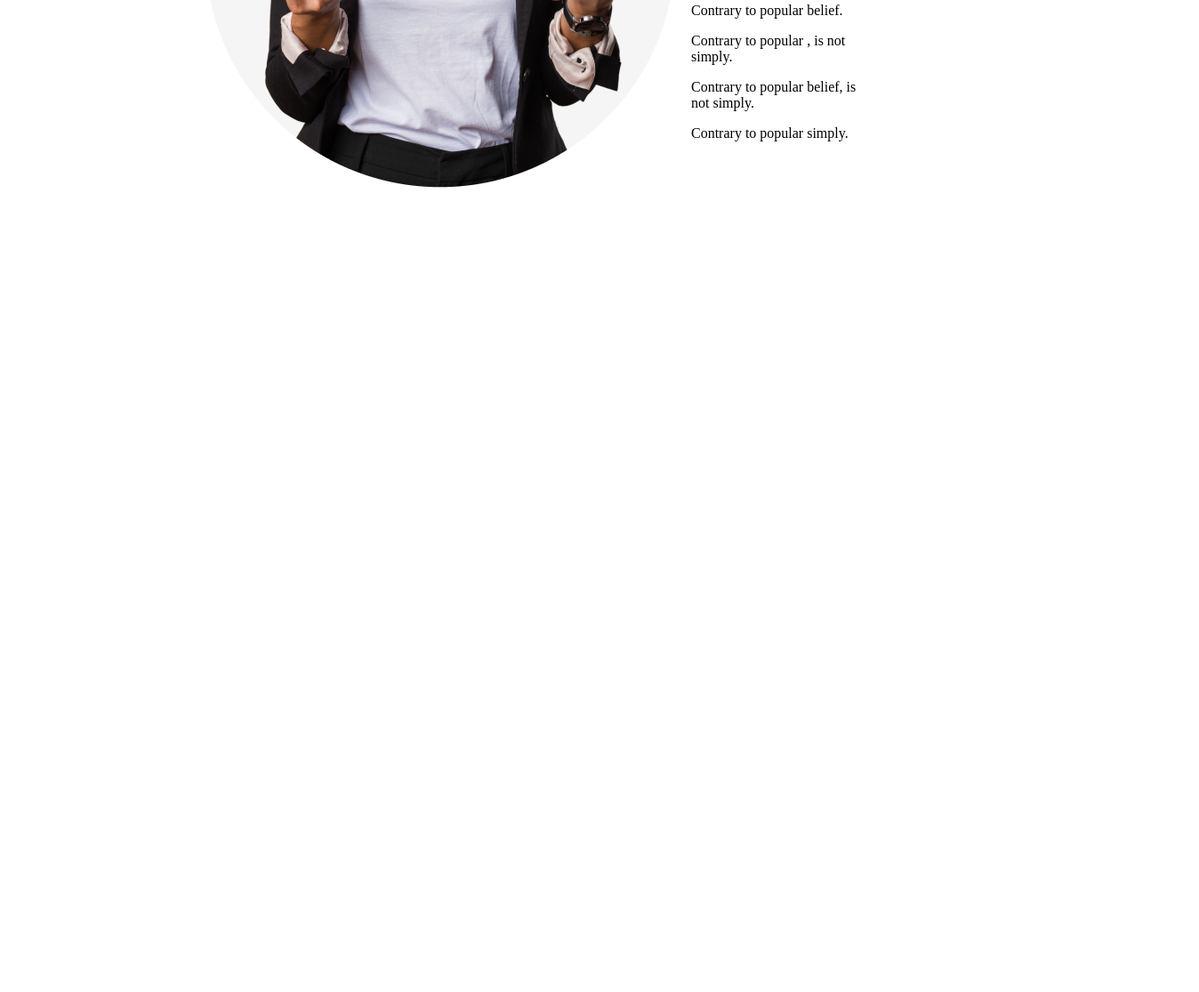
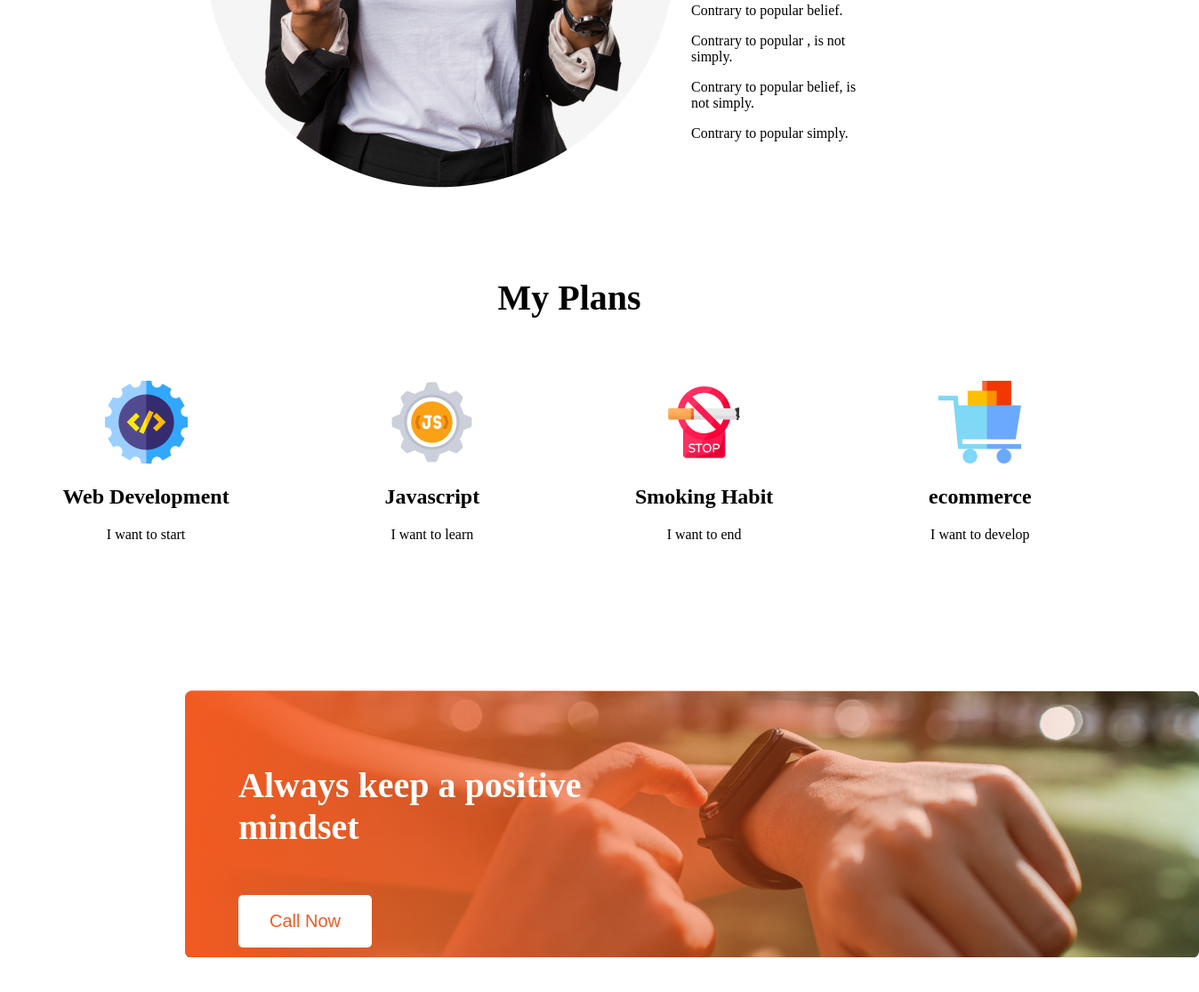
Before and after one commit to jubaeddddd/new-year-new-me, a plain HTML site: page index.html in a window 1280 px wide. Shown: the part 1589-2704 px from the top of the page at 89% size, 1348 px wide, since content can reach past the window. Before the commit the page ends 1900 px from the top, so only its background shows below. Drawn offline with Linux system fonts and the light colour scheme.

Commit message:
push everything without footer

```diff
--- a/index.html
+++ b/index.html
@@ -1,25 +1,33 @@
 <!DOCTYPE html>
 <html lang="en">
+
 <head>
     <meta charset="UTF-8">
     <meta name="viewport" content="width=device-width, initial-scale=1.0">
+    <link rel="preconnect" href="https://fonts.googleapis.com">
+    <link rel="preconnect" href="https://fonts.gstatic.com" crossorigin>
     <link rel="stylesheet" href="styles.css">
     <title>New Year New Me</title>
 </head>
+
 <body>
     <header>
-         <div class="header-div">
+        <div class="header-div">
             <h1 class="header-title">All Thinks Are Possible If You believe</h1>
-            <header class="header-description">There are many variations of passages of Lorem Ipsum <br> available, but the majority have suffered alteration in some <br> form, by injected humour, or randomised words</header>
+            <header class="header-description">There are many variations of passages of Lorem Ipsum <br> available, but
+                the majority have suffered alteration in some <br> form, by injected humour, or randomised words
+            </header>
             <button class="header-button">Contact Us</button>
-         </div>
+        </div>
     </header>
     <main>
         <section class="my-failure">
             <img class="image" src="./person.png" alt="">
             <div class="my-failure-div">
                 <h1 class="my-failure-div-title">My failures of<br> previous year</h1>
-                <p class="my-failure-div-description">Contrary to popular belief, Lorem Ipsum is not<br> simply random text. It has roots in a piece of<br> classical Latin literature from 45 BC, making it over<br> 2000 years old. Richard McClintock.</p>
+                <p class="my-failure-div-description">Contrary to popular belief, Lorem Ipsum is not<br> simply random
+                    text. It has roots in a piece of<br> classical Latin literature from 45 BC, making it over<br> 2000
+                    years old. Richard McClintock.</p>
                 <div class="items">
                     <p>Contrary to popular belief, is not simply</p>
                     <p>Contrary to popular belief.</p>
@@ -29,9 +37,41 @@
                 </div>
             </div>
         </section>
+        <section class="my-plans">
+            <h1 class="my-plans-title">My Plans</h1>
+            <div class="plans">
+                <div class="plan-elements">
+                    <img src="./web.png" alt="">
+                    <h2 class="plan-title">Web Development</h2>
+                    <p class="plan-description">I want to start</p>
+                </div>
+                <div class="plan-elements">
+                    <img src="./js.png" alt="">
+                    <h2 class="plan-title">Javascript</h2>
+                    <p class="plan-description">I want to learn</p>
+                </div>
+                <div class="plan-elements">
+                    <img src="./smoke.png" alt="">
+                    <h2 class="plan-title">Smoking Habit</h2>
+                    <p class="plan-description">I want to end</p>
+                </div>
+                <div class="plan-elements">
+                    <img src="./ecom.png" alt="">
+                    <h2 class="plan-title">ecommerce</h2>
+                    <p class="plan-description">I want to develop</p>
+                </div>
+            </div>
+        </section>
+        <section class="positive-mindset">
+            <div class="positive-mindset-div">
+                <h1 class="positive-mindset-title">Always keep a positive<br>mindset</h1>
+                <button class="positive-mindset-button">Call Now</button>
+            </div>
+        </section>
     </main>
     <footer>
 
     </footer>
 </body>
+
 </html>
--- a/styles.css
+++ b/styles.css
@@ -50,3 +50,50 @@
 .items{
   margin-top: 30px;
 }
+
+/* my plans style */
+.my-plans-title{
+   text-align: center;
+   font-size: 40px;
+   margin-bottom: 70px;
+}
+.plans{
+   display: flex;
+   justify-content: space-around;
+}
+.plan-elements{
+   text-align: center;
+   margin-right: 50px;
+}
+.my-plans{
+   margin-bottom: 150px;
+}
+
+/* positive-mindset styles */
+.positive-mindset{
+   width: 1140px;
+   height: 300px;
+   background-image: url(./gradient3.png),url(./watch.png);
+   margin-left: 200px;
+   margin-bottom: 150px;
+}
+.positive-mindset-title{
+   font-size: 40px;
+   color: white;
+}
+.positive-mindset-div{
+   padding-top: 50px;
+   padding-left: 60px;
+}
+.positive-mindset-button{
+   background-color: white ;
+   color: #F15B22;
+   border: none;
+   font-size: 20px;
+   font-weight: 350px;
+   padding: 18px 35px;
+   border-radius: 5px;
+   margin-top: 20px;
+}
+
+/* footer styles */
```
